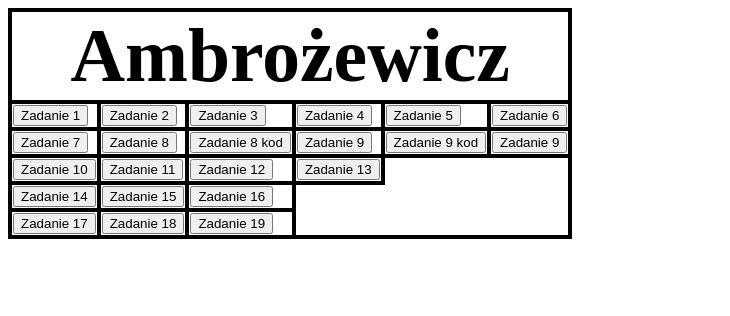
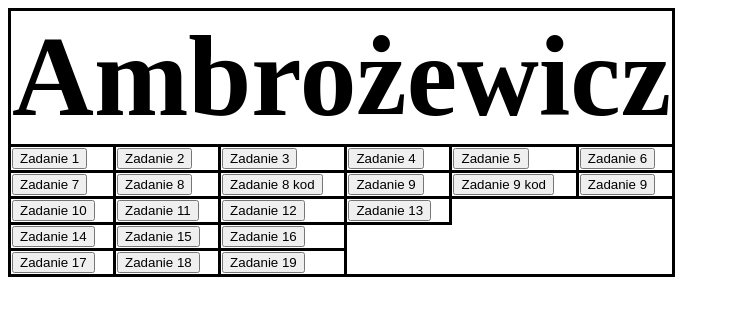
Before and after one commit to 0Hubibubi0/Java, a plain HTML site: page index.html in a window 1280 px wide. Shown: the whole page, without its empty margins (0-730 px from the left). Drawn offline with Linux system fonts and the light colour scheme.

Commit message:
Update index.html

```diff
--- a/index.html
+++ b/index.html
@@ -6,21 +6,21 @@
  <title>index</title>
  <style>
  table, th, td {
-	border: 4px solid black;
+	border: 3px solid black;
 	border-collapse: collapse;
 	}
 		</style>
 		<script language="JavaScript">
 	function WinOpen_Ambrożewicz()
 	{
-	window.open("przyklad1a.html","okienko","toolbar=no,directories=no,menubar=no,height=280,width=160,top=200,left=200");
+	window.open("przyklad1a.html","okienko","toolbar=no,directories=no,menubar=no,height=380,width=260,top=300,left=300");
 	}
  </script>
 </head>
 	<body>
 		<table>
 		<tr>
-	<th colspan="6" style="font-size: 2cm;">Ambrożewicz</th>
+	<th colspan="9" style="font-size: 3cm;">Ambrożewicz</th>
 		<tr>
 			<td><button onclick="window.location.href='obraz.html'">Zadanie 1 </button></td>
 			<td><button onclick="window.location.href='menu.html'">Zadanie 2 </button></td>
```
